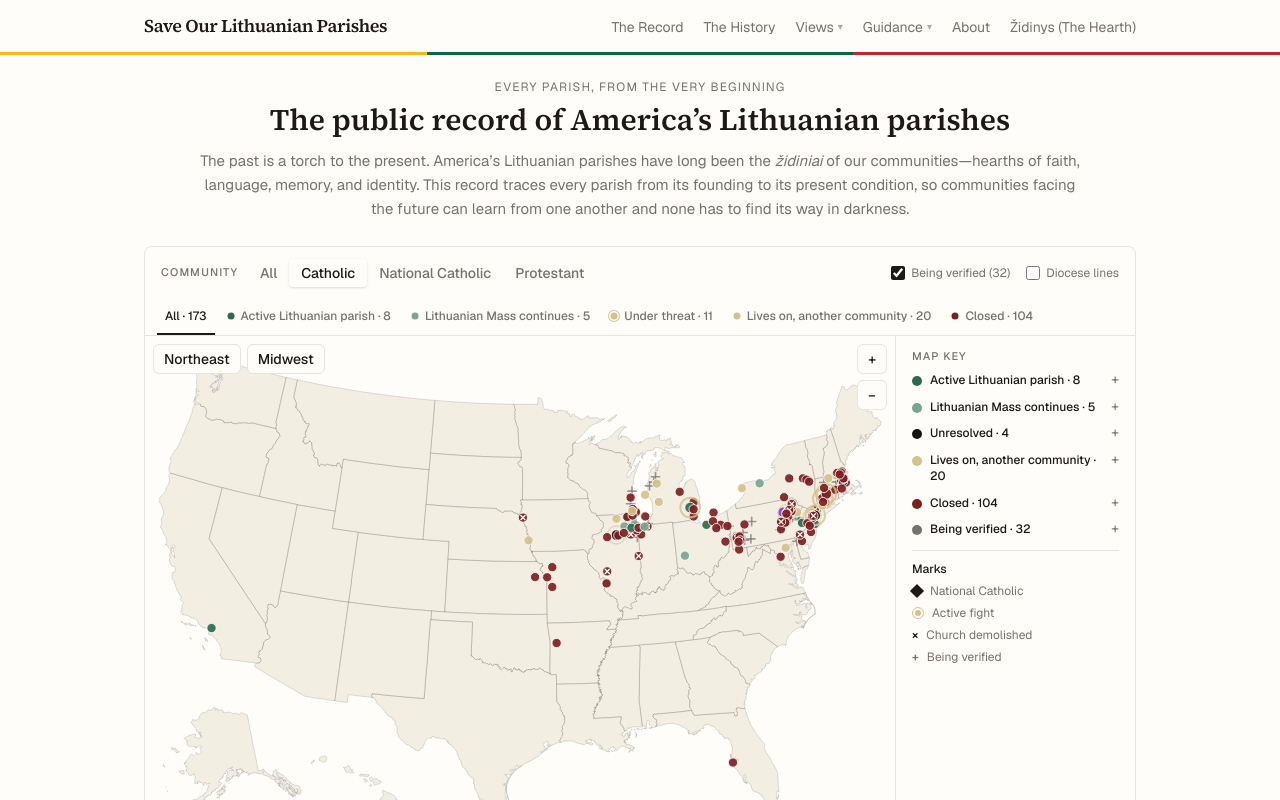
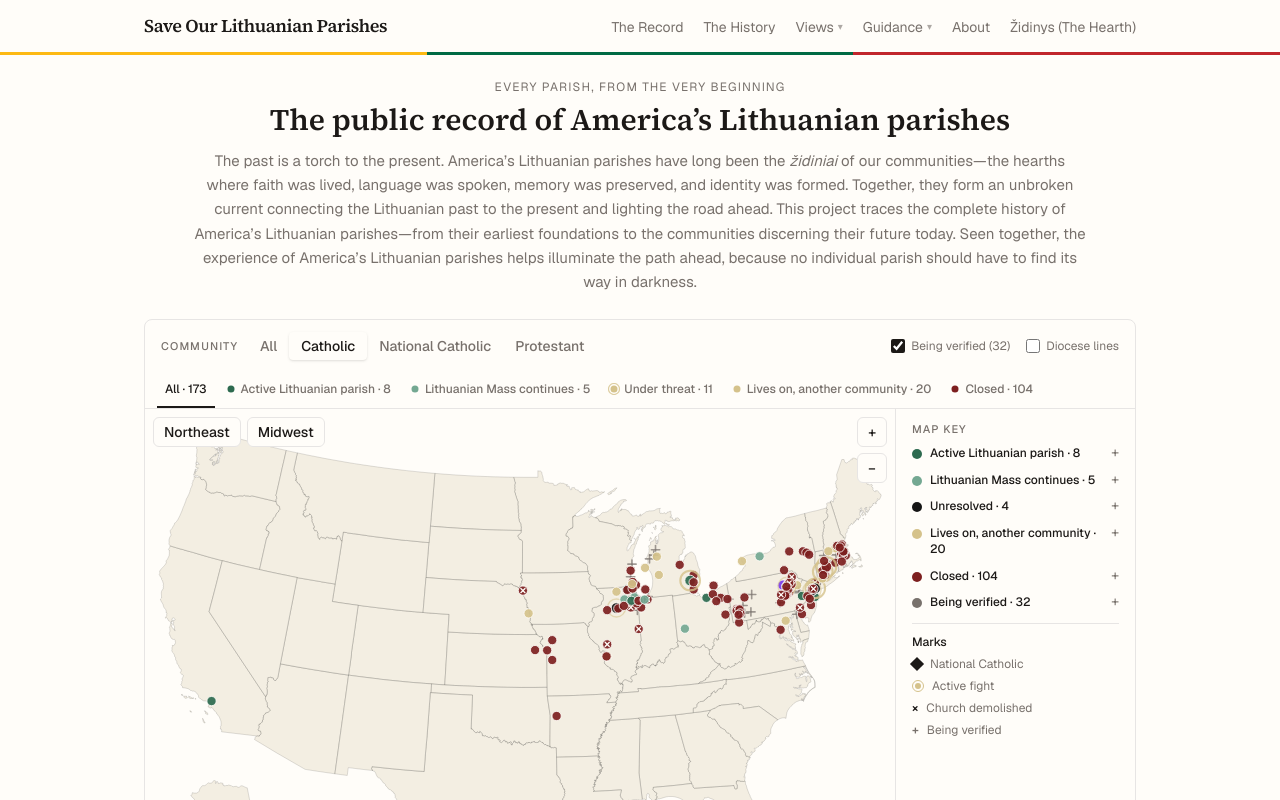
Before and after one commit to LietuvaAI/save-our-lithuanian-parishes, a Next.js app: page / in a window 1280 px wide. Shown: the top 800 px of the page. Built offline with nearby package versions, Linux system fonts and the light colour scheme.

Commit message:
Restore the fuller homepage introduction

```diff
--- a/app/page.tsx
+++ b/app/page.tsx
@@ -88,11 +88,16 @@ export default function Home() {
         </h1>
         <p className="mx-auto mt-2.5 max-w-4xl text-sm leading-relaxed text-muted sm:text-[15px]">
           The past is a torch to the present. America&rsquo;s Lithuanian
-          parishes have long been the <em>židiniai</em> of our
-          communities&mdash;hearths of faith, language, memory, and identity.
-          This record traces every parish from its founding to its present
-          condition, so communities facing the future can learn from one
-          another and none has to find its way in darkness.
+          parishes have long been the <em>židiniai</em>{" "}of our
+          communities&mdash;the hearths where faith was lived, language was
+          spoken, memory was preserved, and identity was formed. Together, they
+          form an unbroken current connecting the Lithuanian past to the present
+          and lighting the road ahead. This project traces the complete history
+          of America&rsquo;s Lithuanian parishes&mdash;from their earliest
+          foundations to the communities discerning their future today. Seen
+          together, the experience of America&rsquo;s Lithuanian parishes helps
+          illuminate the path ahead, because no individual parish should have
+          to find its way in darkness.
         </p>
       </section>
 
```
